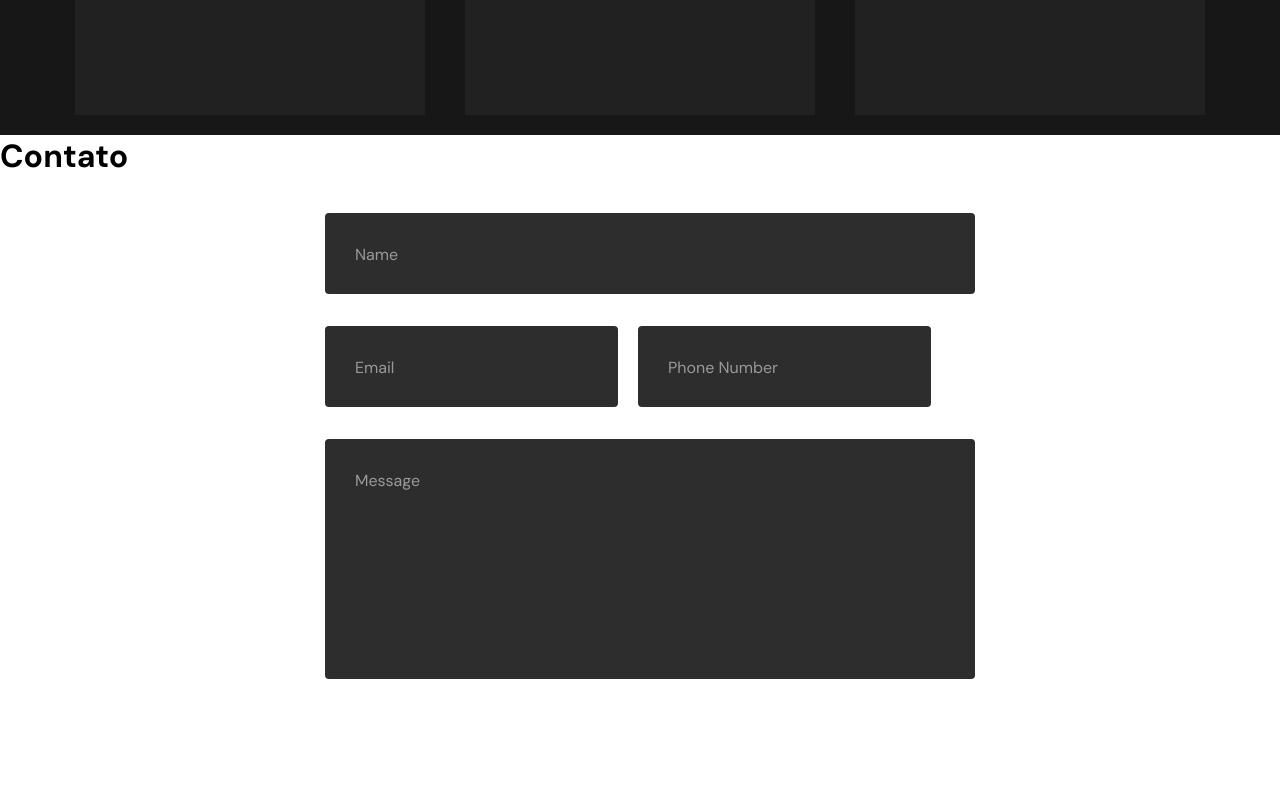
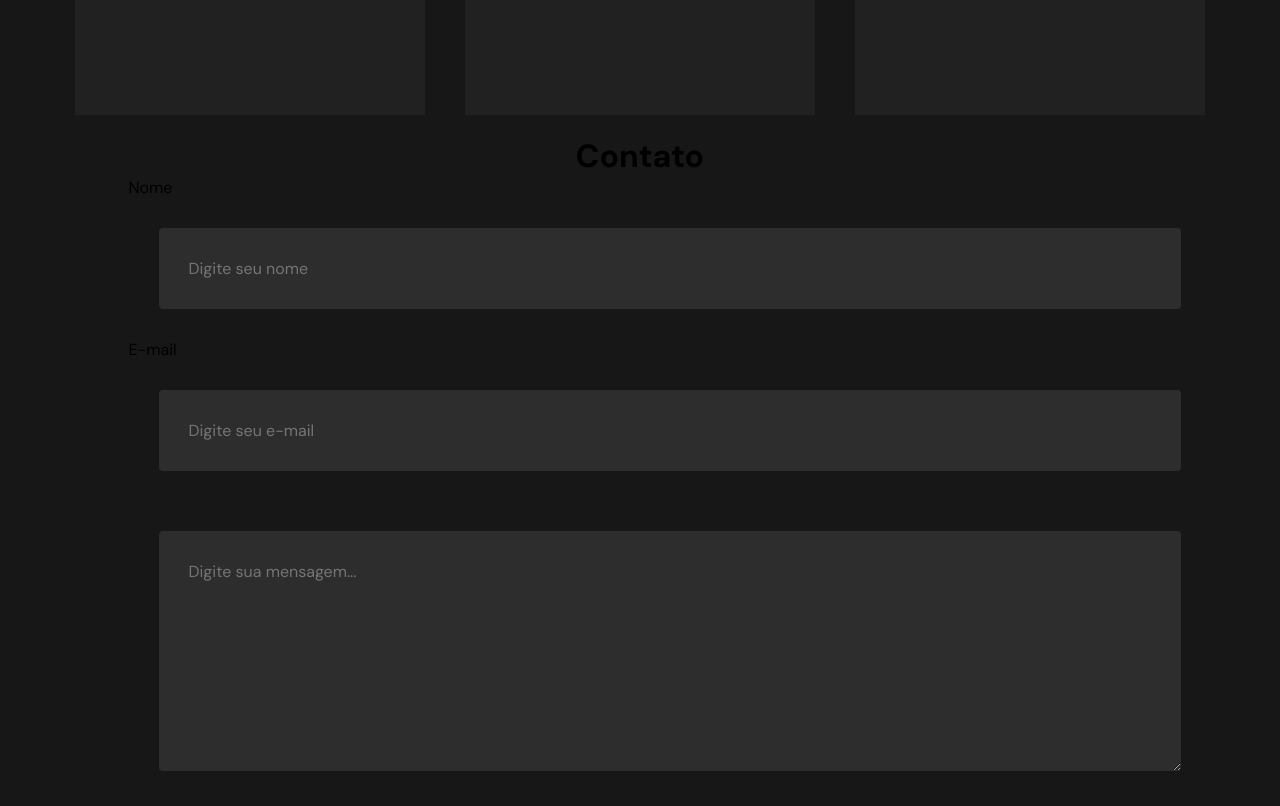
Before and after one commit to rhaneyko/rhaneyko--portfolio, a React (Create React App) app: page / in a window 1280 px wide. Shown: the part 1380-2186 px from the top of the page. Before the commit the page ends 2080 px from the top, so only its background shows below. Built offline with nearby package versions, Linux system fonts and the light colour scheme.

Commit message:
commit contact page

```diff
--- a/src/App.css
+++ b/src/App.css
@@ -4,5 +4,7 @@
     box-sizing: border-box;
     font-family: "DM Sans", sans-serif;
 
+    background-color: #171717;
+
 
 }
--- a/src/components/Pages/ContactPage/index.js
+++ b/src/components/Pages/ContactPage/index.js
@@ -1,34 +1,22 @@
 import React from "react";
 
-import "./styles.css";
+import "./styles.css"
 
 const ContactPage = () => {
-  return (
-    <div class="row">
-      <h1>Contato</h1>
+    return (
+       <div className="container__contactPage">
+        <h1>Contato</h1>
+        <form>
+            <label for="name">Nome</label>
+            <input type="text" placeholder="Digite seu nome"/>
+            <label for="email">E-mail</label>
+            <input type="email" placeholder="Digite seu e-mail"/>
 
-      <div class="row input-container">
-        <div class="styled-input wide">
-          <input type="text" required />
-          <label>Name</label>
-        </div>
+            <textarea placeholder="Digite sua mensagem..."/>
+        </form>
+       </div>
 
-        <div class="styled-input">
-          <input type="text" required />
-          <label>Email</label>
-        </div>
-
-        <div class="styled-input">
-          <input type="text" required />
-          <label>Phone Number</label>
-        </div>
-        <div class="styled-input wide">
-          <textarea required></textarea>
-          <label>Message</label>
-        </div>
-      </div>
-    </div>
-  );
-};
+    )
+}
 
 export default ContactPage;
--- a/src/components/Pages/ContactPage/styles.css
+++ b/src/components/Pages/ContactPage/styles.css
@@ -1,46 +1,19 @@
-h1{
+.container__contactPage {
+    display: flex;
+    flex-direction: column;
 
-    align-self: center;
-}
-/* ///// inputs /////*/
 
-input:focus ~ label, textarea:focus ~ label, input:valid ~ label, textarea:valid ~ label {
-    font-size: 0.75em;
-    color: #999;
-    top: -5px;
-    -webkit-transition: all 0.225s ease;
-    transition: all 0.225s ease;
+    align-items: center;
+    background-color: #171717;
 }
 
-.styled-input {
-    float: left;
-    width: 293px;
-    margin: 1rem .625rem;
-    position: relative;
-    border-radius: 4px;
+.form__contact {
+    width: 650px;
+    max-width: 100%;
+    margin: 20px auto 25px auto;
 }
 
-@media only screen and (max-width: 768px){
-    .styled-input {
-        width:100%;
-    }
-}
 
-.styled-input label {
-    color: #999;
-    padding: 1.3rem 30px 1rem 30px;
-    position: absolute;
-    top: 10px;
-    left: 0;
-    -webkit-transition: all 0.25s ease;
-    transition: all 0.25s ease;
-    pointer-events: none;
-}
-
-.styled-input.wide {
-    width: 650px;
-    max-width: 100%;
-}
 
 input,
 textarea {
@@ -51,68 +24,10 @@ textarea {
     background-color: #2d2d2d;
     color: white;
     border-radius: 4px;
-}
-
-input:focus,
-textarea:focus { outline: 0; }
-
-input:focus ~ span,
-textarea:focus ~ span {
-    width: 100%;
-    -webkit-transition: all 0.075s ease;
-    transition: all 0.075s ease;
+    margin:  30px;
 }
 
 textarea {
     width: 100%;
     min-height: 15em;
-    resize: none;
 }
-
-.input-container {
-    width: 650px;
-
-    max-width: 100%;
-    margin: 20px auto 25px auto;
-
-    background-color: red;
-}
-
-.submit-btn {
-    float: right;
-    padding: 7px 35px;
-    border-radius: 60px;
-    display: inline-block;
-    background-color: #4b8cfb;
-    color: white;
-    font-size: 18px;
-    cursor: pointer;
-    box-shadow: 0 2px 5px 0 rgba(0,0,0,0.06),
-              0 2px 10px 0 rgba(0,0,0,0.07);
-    -webkit-transition: all 300ms ease;
-    transition: all 300ms ease;
-}
-
-.submit-btn:hover {
-    transform: translateY(1px);
-    box-shadow: 0 1px 1px 0 rgba(0,0,0,0.10),
-              0 1px 1px 0 rgba(0,0,0,0.09);
-}
-
-@media (max-width: 768px) {
-    .submit-btn {
-        width:100%;
-        float: none;
-        text-align:center;
-    }
-}
-
-input[type=checkbox] + label {
-  color: #ccc;
-  font-style: italic;
-}
-
-input[type=checkbox]:checked + label {
-  color: #f00;
-  font-style: normal;
-}
--- a/src/components/Pages/HomePage/styles.css
+++ b/src/components/Pages/HomePage/styles.css
@@ -16,6 +16,8 @@
   .greetings__text {
     font-size: 1.5rem;
     margin: 5px 0;
+
+    color: #FFF;
   }
 
   .greetings__role {
--- a/src/components/Pages/ProjectsPage/styles.css
+++ b/src/components/Pages/ProjectsPage/styles.css
@@ -4,7 +4,6 @@
   align-items: center;
 
   height: auto;
-  background-color: #171717;
 
   padding: 20px;
 
--- a/src/components/Pages/SkillsPage/styles.css
+++ b/src/components/Pages/SkillsPage/styles.css
@@ -5,7 +5,6 @@
     margin: 0 auto;
     padding: 20px;
 
-    background-color: #171717;
 }
 
 .skills__title {
@@ -42,6 +41,7 @@
     text-align: center;
     font-weight: bold;
     transition: transform 0.2s;
+
 }
 
 .skills__item:hover {
```
